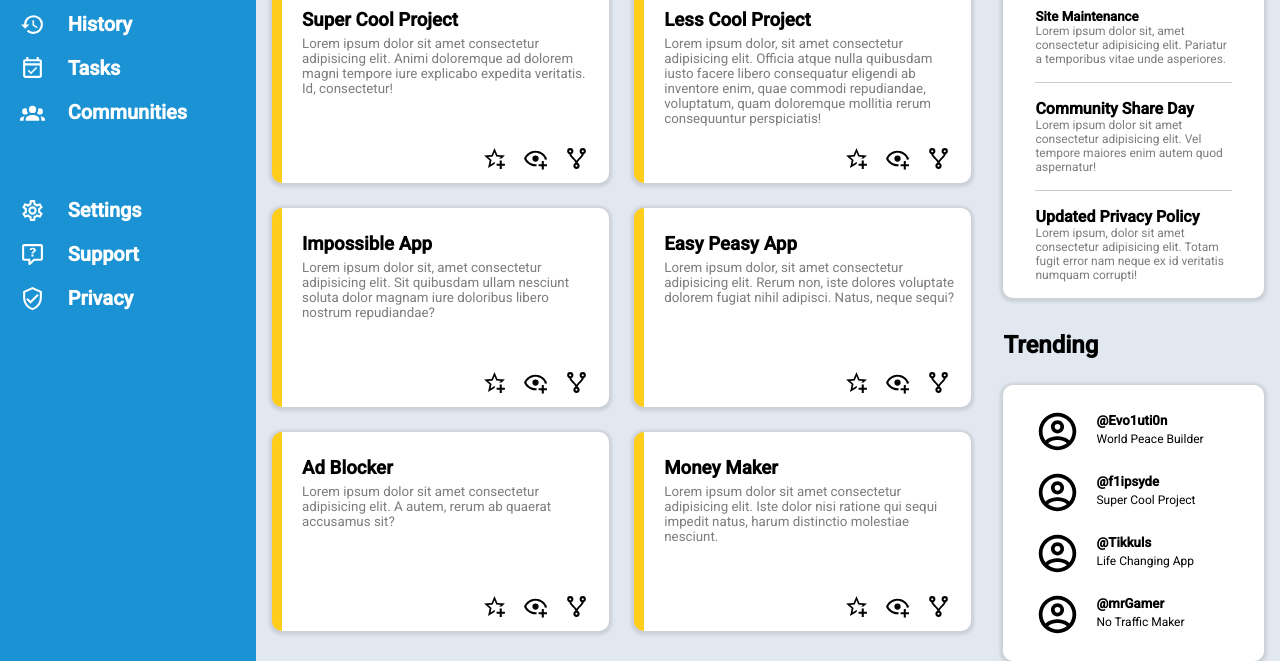
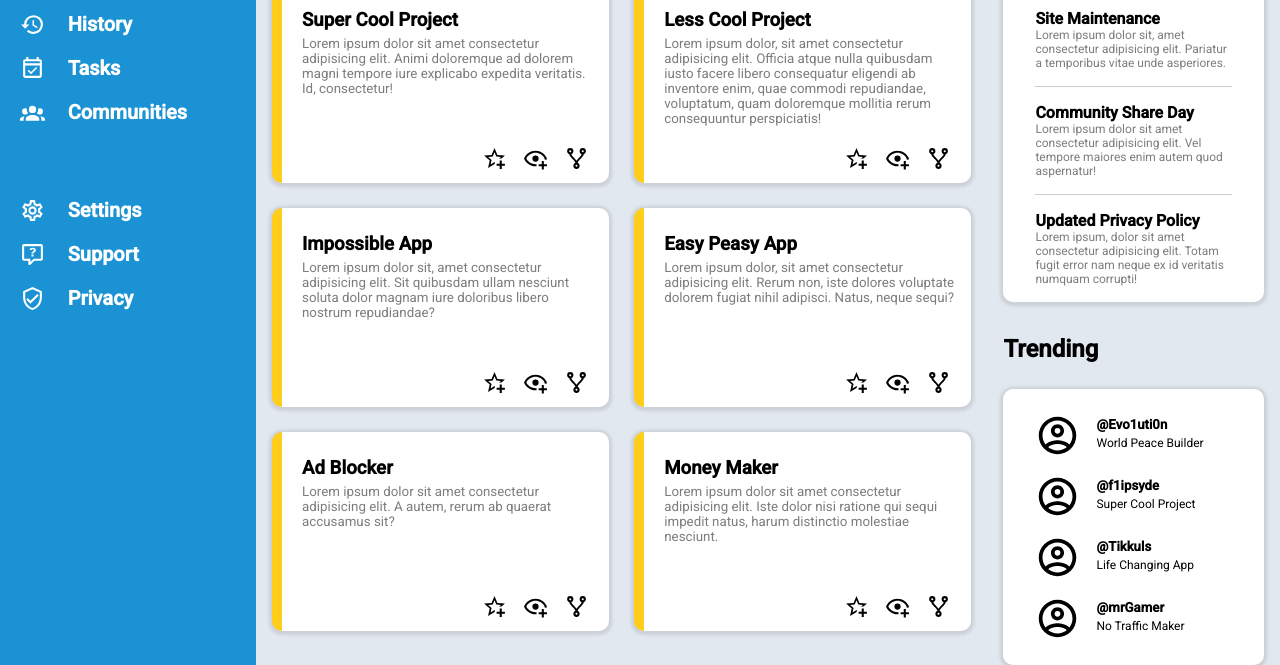
Before and after one commit to DNeel10/admin-dashboard, a plain HTML site: page index.html in a window 1280 px wide. Shown: the part 232-897 px from the top of the page. Drawn offline with Linux system fonts and the light colour scheme.

Commit message:
update incorrect heading size

```diff
--- a/index.html
+++ b/index.html
@@ -201,7 +201,7 @@
             <div class="highlight-container">
                 <div class="highlight-card announcements">
                     <div class="announcement">
-                        <h5>Site Maintenance</h5>
+                        <h4>Site Maintenance</h4>
                         <p>Lorem ipsum dolor sit, amet consectetur adipisicing elit. Pariatur a temporibus vitae unde asperiores.</p>
                     </div>
                     <div class="announcement">
```
